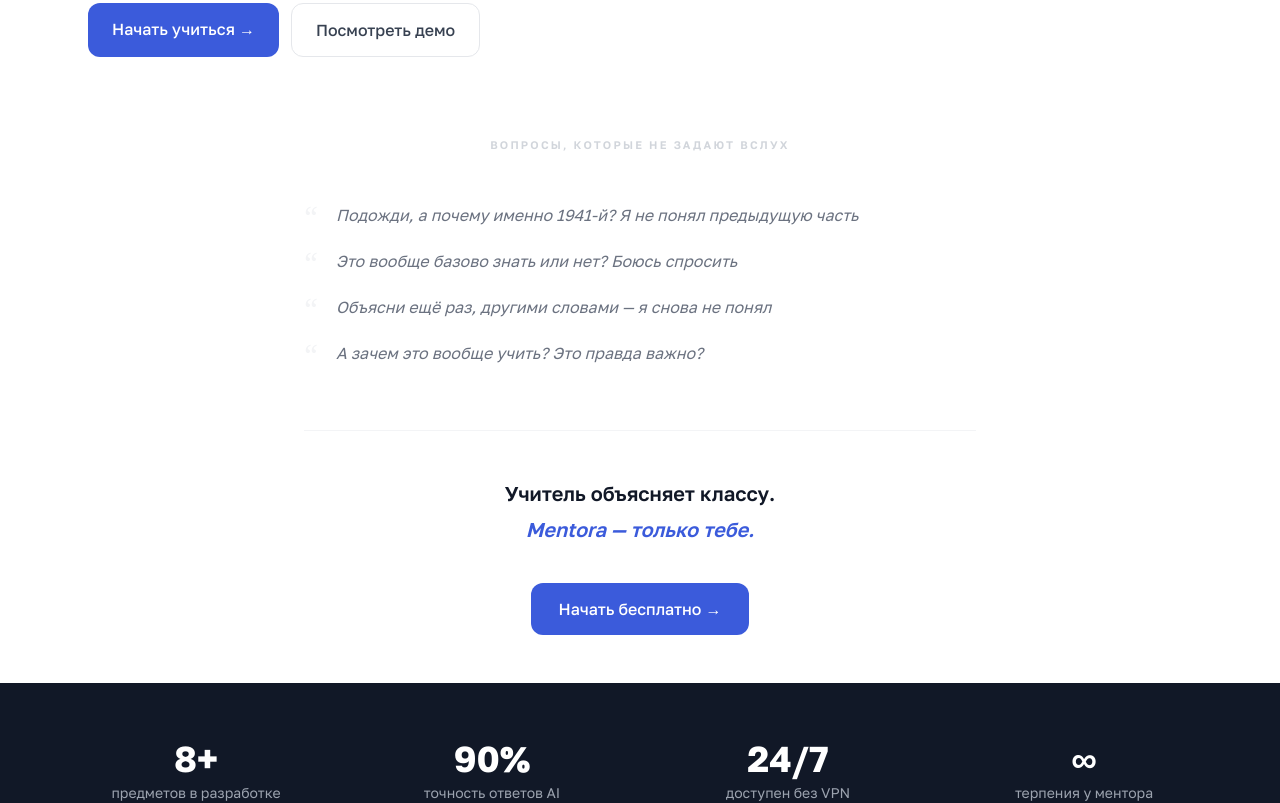
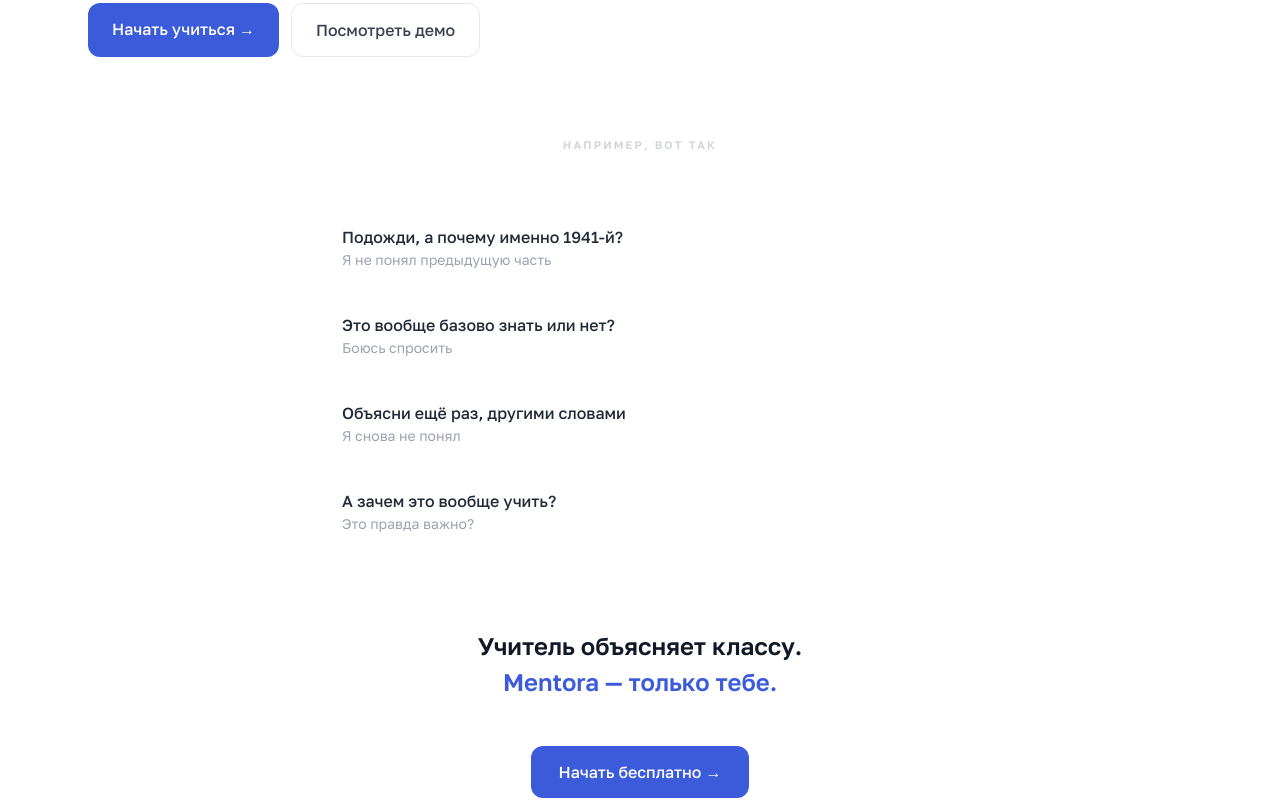
Before and after one commit to unrebay/mentora, a Next.js app: page / in a window 1280 px wide. Shown: the part 580-1383 px from the top of the page. Built offline with nearby package versions, Linux system fonts and the light colour scheme; no server answers.

Commit message:
feat: landing redesign, marketing phrase, questions block, fix numbered list in chat

```diff
--- a/src/app/page.tsx
+++ b/src/app/page.tsx
@@ -154,23 +154,26 @@ export default async function HomePage() {
 
         {/* Shy questions block */}
         <div className="mt-20 max-w-2xl mx-auto">
-          <p className="text-center text-[11px] font-semibold text-gray-300 tracking-[0.2em] uppercase mb-12">Вопросы, которые не задают вслух</p>
-          <div className="space-y-5 mb-16">
+          <p className="text-center text-[11px] font-semibold text-gray-300 tracking-[0.2em] uppercase mb-14">Например, вот так</p>
+          <div className="space-y-3 mb-20">
             {[
-              "Подожди, а почему именно 1941-й? Я не понял предыдущую часть",
-              "Это вообще базово знать или нет? Боюсь спросить",
-              "Объясни ещё раз, другими словами — я снова не понял",
-              "А зачем это вообще учить? Это правда важно?",
-            ].map((q, i) => (
-              <div key={i} className="relative pl-8">
-                <span className="absolute left-0 top-0 text-3xl leading-none text-gray-100 font-serif select-none">&ldquo;</span>
-                <p className="text-base text-gray-500 italic leading-relaxed">{q}</p>
+              { q: "Подожди, а почему именно 1941-й?", sub: "Я не понял предыдущую часть" },
+              { q: "Это вообще базово знать или нет?", sub: "Боюсь спросить" },
+              { q: "Объясни ещё раз, другими словами", sub: "Я снова не понял" },
+              { q: "А зачем это вообще учить?", sub: "Это правда важно?" },
+            ].map((item, i) => (
+              <div key={i} className="group flex items-start gap-4 px-5 py-4 rounded-2xl hover:bg-gray-50 transition-colors cursor-default">
+                <div className="w-0.5 h-full min-h-[36px] bg-brand-200 group-hover:bg-brand-400 rounded-full shrink-0 transition-colors mt-1" />
+                <div>
+                  <p className="text-gray-800 font-medium text-base leading-snug">{item.q}</p>
+                  <p className="text-gray-400 text-sm mt-0.5">{item.sub}</p>
+                </div>
               </div>
             ))}
           </div>
-          <div className="border-t border-gray-100 pt-12 text-center">
-            <p className="text-xl font-semibold text-gray-900 mb-2">Учитель объясняет классу.</p>
-            <p className="text-xl text-brand-600 italic font-semibold mb-10">Mentora — только тебе.</p>
+          <div className="text-center">
+            <p className="text-2xl font-semibold text-gray-900 mb-1">Учитель объясняет классу.</p>
+            <p className="text-2xl font-semibold text-brand-600 mb-12">Mentora — только тебе.</p>
             <Link
               href="/auth"
               className="inline-flex px-7 py-3.5 bg-brand-600 text-white font-medium rounded-xl hover:bg-brand-700 transition-colors"
@@ -326,7 +329,7 @@ export default async function HomePage() {
         </h2>
         <p className="text-gray-400 text-lg mb-12 max-w-md mx-auto leading-relaxed">
           В своём темпе. Задавай любые вопросы.<br />
-          Никто не смотрит — только ты и знание.
+          Твои вопросы видишь только ты.
         </p>
         <Link
           href="/auth"
```
